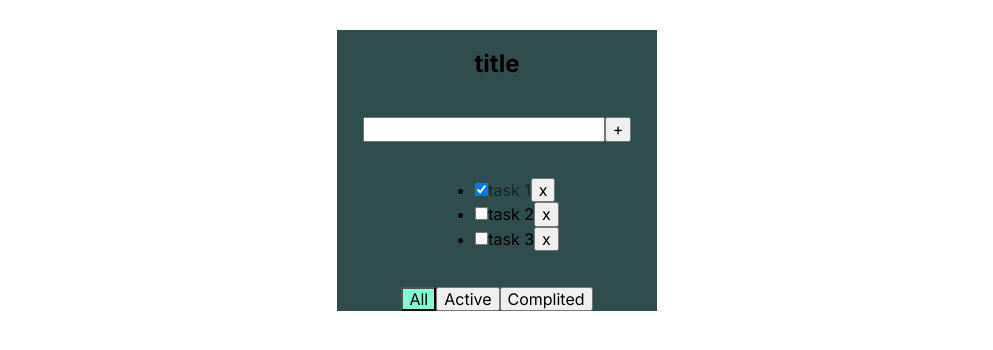
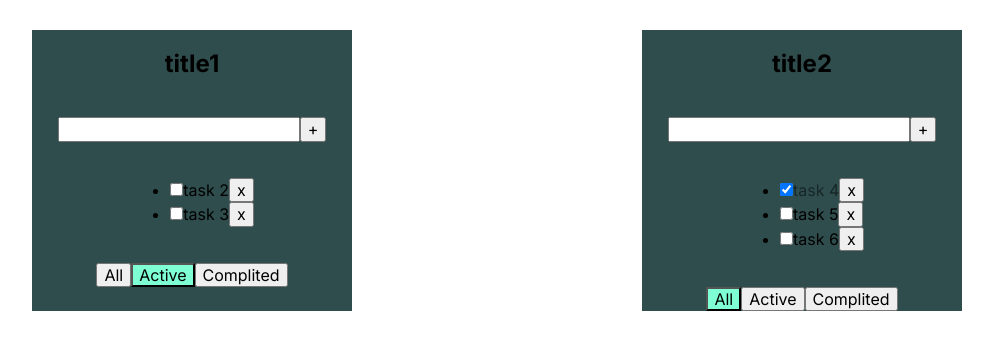
Before and after one commit to osipikav/todo-list, a React (Vite) app: page / in a window 1280 px wide. Shown: the top 350 px of the page, without its empty margins (143-1136 px from the left). Built offline with nearby package versions, Linux system fonts and the light colour scheme.

Commit message:
started possibility adding of few lists

```diff
--- a/src/app/index.tsx
+++ b/src/app/index.tsx
@@ -3,58 +3,100 @@ import './index.scss';
 import { useState } from 'react';
 import { v1 } from 'uuid';
 
+export interface TaskListType {
+  id: string;
+  taskList: TaskType[];
+  title: string;
+  filter: FilterTypes;
+}
 export const App = () => {
-  const initTasks = [
+  const initTasks1 = [
     { id: v1(), task: 'task 1', isDone: true },
     { id: v1(), task: 'task 2', isDone: false },
     { id: v1(), task: 'task 3', isDone: false },
   ];
+  const initTasks2 = [
+    { id: v1(), task: 'task 4', isDone: true },
+    { id: v1(), task: 'task 5', isDone: false },
+    { id: v1(), task: 'task 6', isDone: false },
+  ];
 
-  const [tasks, setTasks] = useState<TaskType[]>(initTasks);
-  const [filter, setFilter] = useState<FilterTypes>('all');
+  const initTodolists: TaskListType[] = [
+    { id: v1(), taskList: initTasks1, title: 'title1', filter: 'active' },
+    { id: v1(), taskList: initTasks2, title: 'title2', filter: 'all' },
+  ];
 
-  function removeTask(id: string) {
-    const updatedTasks = tasks.filter((t) => t.id !== id);
-    setTasks(updatedTasks);
+  const [todolists, setTodolists] = useState<TaskListType[]>(initTodolists);
+  // const [tasks, setTasks] = useState<TaskType[]>(initTasks1);
+
+  // function removeTask(id: string) {
+  //   const updatedTasks = tasks.filter((t) => t.id !== id);
+  //   setTasks(updatedTasks);
+  // }
+
+  function changeFilter(value: FilterTypes, todolistId: string) {
+    const todolist = todolists.find((t) => t.id === todolistId);
+
+    if (todolist) {
+      todolist.filter = value;
+    }
   }
 
-  function changeFilter(value: FilterTypes) {
-    setFilter(value);
+  function addTask(value: string, todolistId: string) {
+    const newTask = { id: v1(), task: value, isDone: false };
+
+    const todolist = todolists.find((t) => t.id === todolistId);
+    if (todolist) {
+      const newTasksArray = [newTask, ...todolist?.taskList];
+
+      todolist.taskList = newTasksArray;
     }
 
-  function addTask(value: string) {
-    const newTask = { id: v1(), task: value, isDone: false };
-    const newTasksArray = [newTask, ...tasks];
-    setTasks(newTasksArray);
+    // const updatedTodolists = todolists.map((todolist) => {
+    //   if (todolist.id === todolistId) {
+    //     return {
+    //       ...todolist,
+    //       taskList: [newTask, ...todolist.taskList],
+    //     };
+    //   }
+    //   return todolist;
+    // });
+
+    // setTodolists(updatedTodolists.);
   }
 
-  function changeTaskStatus(taskId: string) {
-    const task = tasks.find((t) => taskId === t.id);
-    if (task) {
-      task.isDone = !task.isDone;
-    }
-    setTasks([...tasks]);
-  }
-
-  let tasksForToDoList = tasks;
-  if (filter === 'complited') {
-    tasksForToDoList = tasks.filter((t) => t.isDone === true);
-  }
-  if (filter === 'active') {
-    tasksForToDoList = tasks.filter((t) => t.isDone === false);
-  }
+  // function changeTaskStatus(taskId: string) {
+  //   const task = tasks.find((t) => taskId === t.id);
+  //   if (task) {
+  //     task.isDone = !task.isDone;
+  //   }
+  //   setTasks([...tasks]);
+  // }
 
   return (
     <div className="App">
+      {todolists.map((ti) => {
+        let tasksForToDoList = ti.taskList;
+        if (ti.filter === 'complited') {
+          tasksForToDoList = ti.taskList.filter((t) => t.isDone === true);
+        }
+        if (ti.filter === 'active') {
+          tasksForToDoList = ti.taskList.filter((t) => t.isDone === false);
+        }
+        return (
           <ToDoList
+            key={ti.id}
+            id={ti.id}
             tasks={tasksForToDoList}
-        removeTask={removeTask}
-        title={'title'}
+            // removeTask={removeTask}
+            title={ti.title}
             changeFilter={changeFilter}
             addTask={addTask}
-        changeTaskStatus={changeTaskStatus}
-        filter={filter}
+            // changeTaskStatus={changeTaskStatus}
+            filter={ti.filter}
           />
+        );
+      })}
     </div>
   );
 };
--- a/src/components/ToDoList/ToDoList.tsx
+++ b/src/components/ToDoList/ToDoList.tsx
@@ -3,11 +3,12 @@ import React, { ChangeEvent, KeyboardEvent, useState } from 'react';
 export type FilterTypes = 'all' | 'active' | 'complited';
 
 type PropsType = {
+  id: string;
   title?: string;
   tasks: TaskType[];
   removeTask: (taskId: string) => void;
-  changeFilter: (filterValue: FilterTypes) => void;
-  addTask: (value: string) => void;
+  changeFilter: (filterValue: FilterTypes, todolistId: string) => void;
+  addTask: (value: string, todolistId: string) => void;
   changeTaskStatus: (taskId: string) => void;
   filter: FilterTypes;
 };
@@ -28,7 +29,7 @@ export function ToDoList(props: PropsType) {
   }
   function onNewTitleKeyDownHandler(e: KeyboardEvent<HTMLInputElement>) {
     if (e.key === 'Enter') {
-      props.addTask(newTaskTitle);
+      props.addTask(newTaskTitle, props.id);
       setNewTaskTitle('');
     }
   }
@@ -38,20 +39,20 @@ export function ToDoList(props: PropsType) {
       setError('Field is required');
       return;
     }
-    props.addTask(validTaskTitle);
+    props.addTask(validTaskTitle, props.id);
     setNewTaskTitle('');
   }
 
   function onAllClickHandler() {
-    props.changeFilter('all');
+    props.changeFilter('all', props.id);
   }
 
   function onActiveClickHandler() {
-    props.changeFilter('active');
+    props.changeFilter('active', props.id);
   }
 
   function onComplitedClickHandler() {
-    props.changeFilter('complited');
+    props.changeFilter('complited', props.id);
   }
 
   return (
```
Lines whose indentation alone changed are shown as unchanged.
